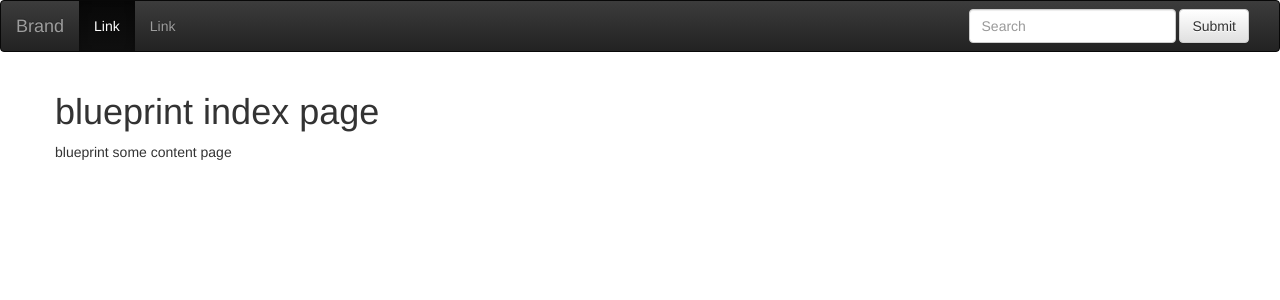
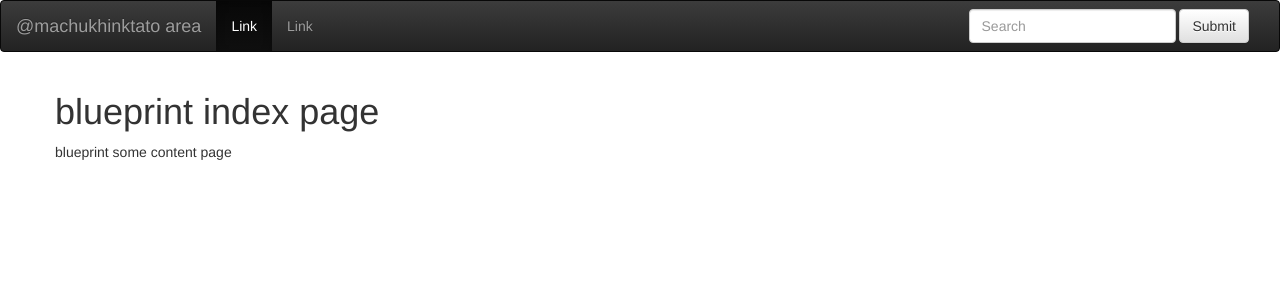
Before and after one commit to machukhinktato/BlogOnFlask, a Flask app: page /blog/ in a window 1280 px wide. Shown: the top 300 px of the page. Run offline with Flask 2, Linux system fonts and the light colour scheme; some libraries are stand-ins or nearby versions.

Commit message:
redirect by click on logo added

```diff
--- a/templates/base.html
+++ b/templates/base.html
@@ -32,7 +32,7 @@
                 <span class="icon-bar"></span>
                 <span class="icon-bar"></span>
             </button>
-            <a class="navbar-brand" href="#">Brand</a>
+            <a class="navbar-brand" href="{{ url_for('index') }}">@machukhinktato area</a>
         </div>
 
         <!-- Collect the nav links, forms, and other content for toggling -->
```
